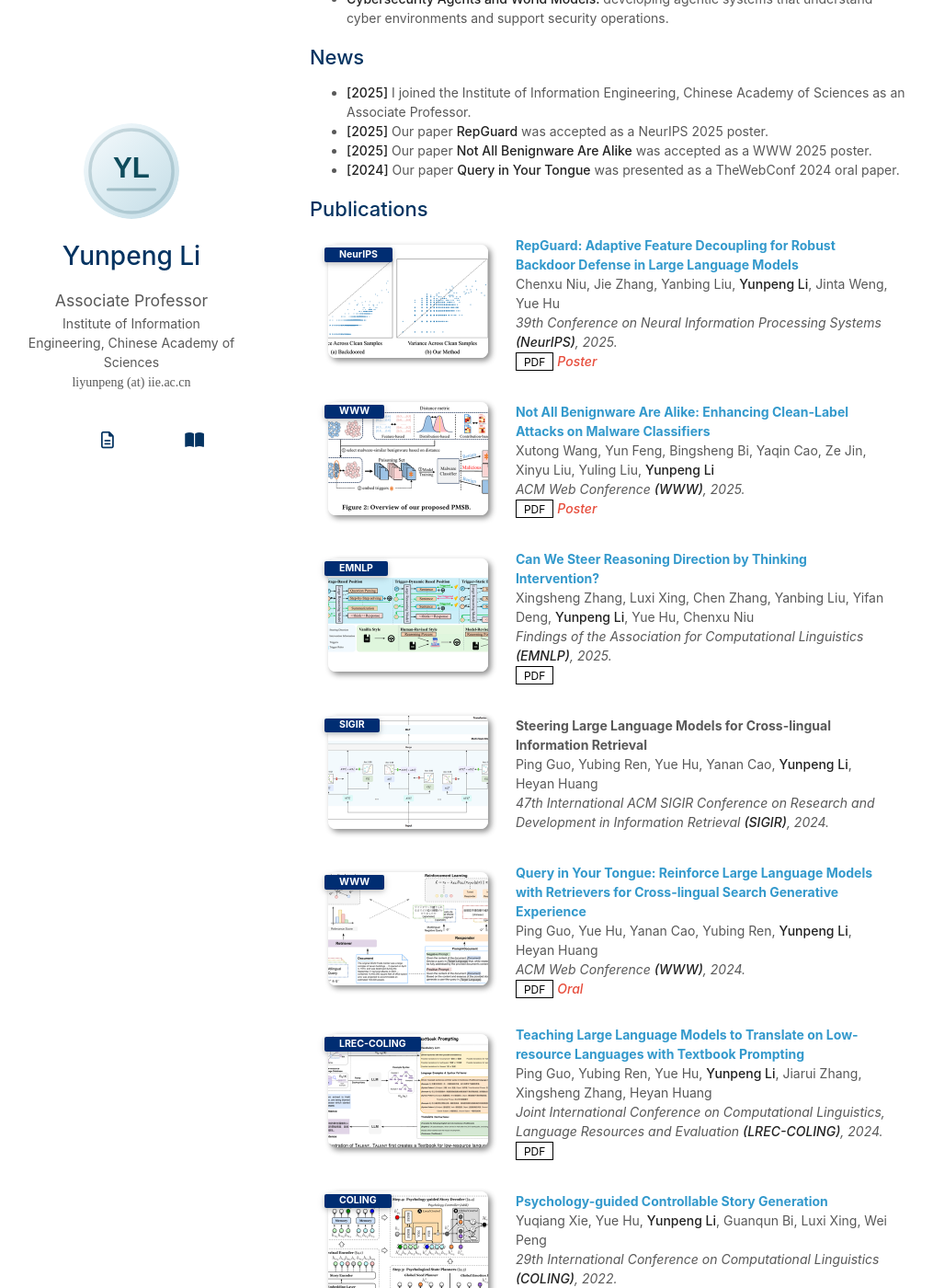
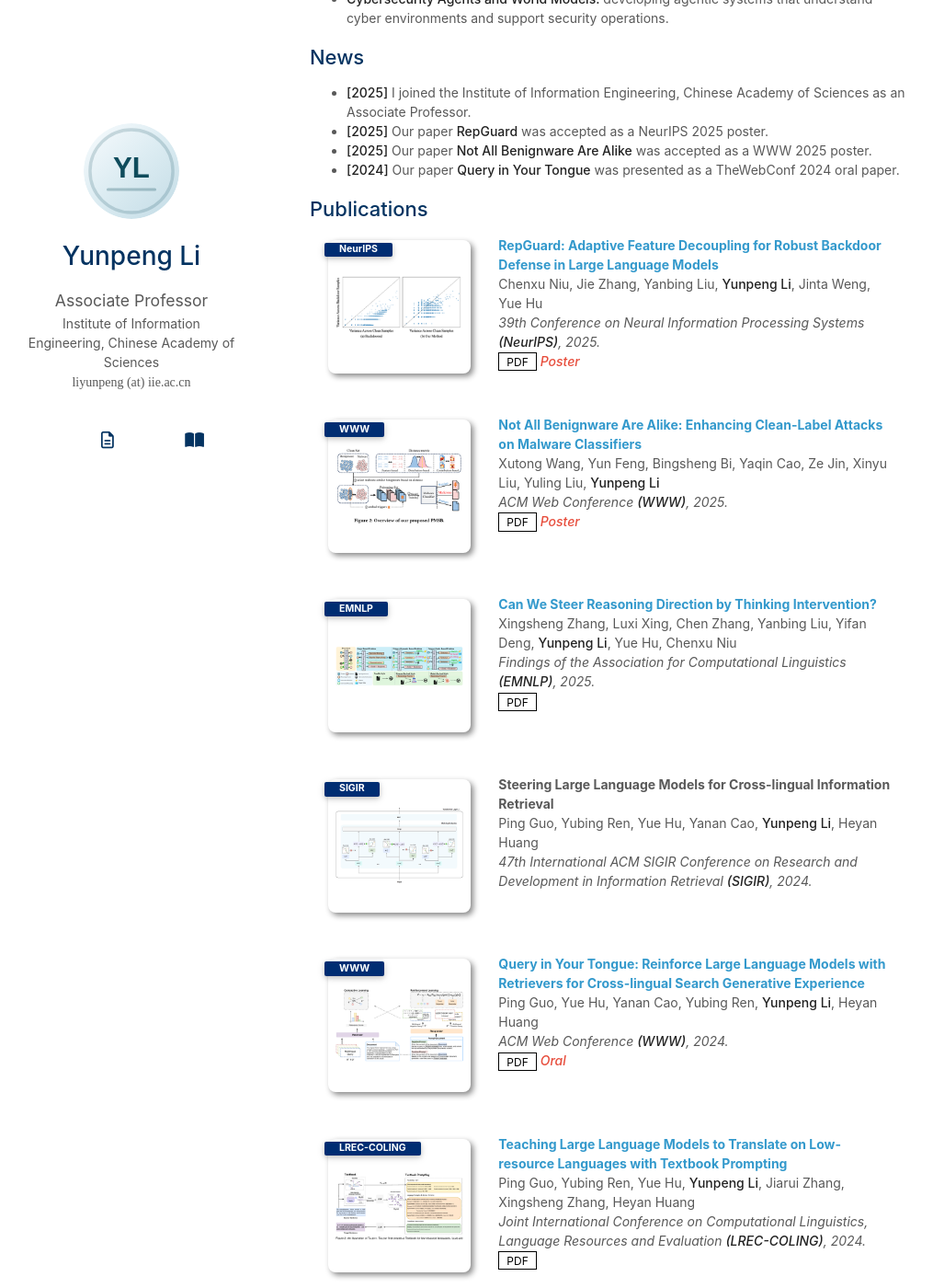
Before and after one commit to ReFantazio/Refantazio.github.io, a Jekyll site: the page built from index.md, in a window 1280 px wide and 1400 px high, scrolled down 748 px. Shown: the whole window at 92% size, without its empty margins (133-1148 px from the left). Built offline with Jekyll 4.4.1, drawn with Linux system fonts in a browser that asks for light colours; a style sheet for code colours, icons or effects is not loaded; our own code applies the rules of GitHub Pages for plain Markdown files.

Commit message:
Adjust publication teaser aspect ratio

```diff
--- a/assets/css/publications.css
+++ b/assets/css/publications.css
@@ -38,9 +38,9 @@ blockquote { background: var(--global-bg-color); border-left: 2px solid var(--gl
 
 .publications ol.bibliography { list-style: none; padding: 0; margin-top: 0; }
 
-.publications ol.bibliography li { min-height: 110px; margin-bottom: 0.5rem; }
+.publications ol.bibliography li { min-height: 150px; margin-bottom: 0.65rem; }
 
-.publications ol.bibliography li .abbr { height: 8rem; margin-bottom: 0.5rem; }
+.publications ol.bibliography li .abbr { height: 9.75rem; margin-bottom: 0.5rem; }
 
 .publications ol.bibliography li .abbr abbr { display: inline-block; background-color: var(--global-theme-color); padding-left: 1rem; padding-right: 1rem; position: absolute; top: 8px; left: 16px; }
 
@@ -79,4 +79,6 @@ blockquote { background: var(--global-bg-color); border-left: 2px solid var(--gl
 
 .publications ol.bibliography li div.abstract.hidden.open { border-color: var(--global-text-color); }
 
-.publications ol.bibliography li .teaser { border-radius: 8px; box-shadow: 3px 3px 6px #888; height: 123px; width: 270px; margin-top: 5px; margin-left: 5px; margin-bottom: 5px; object-fit: cover; }
+.publications .pub-row { align-items: flex-start; }
+
+.publications ol.bibliography li .teaser { background: #fff; border-radius: 8px; box-shadow: 3px 3px 6px #888; box-sizing: border-box; height: 145px; width: 230px; margin-top: 5px; margin-left: 5px; margin-bottom: 5px; object-fit: contain; padding: 4px; }
```
Also changed, not shown: assets/css/publications-no-dark-mode.css (+5 -3 lines), assets/img/paper-asmr.png, assets/img/paper-benignware.png, assets/img/paper-pics.png, assets/img/paper-query-tongue.png, assets/img/paper-repguard.png, assets/img/paper-skam.png, assets/img/paper-talent.png, assets/img/paper-thinking-intervention.png.
